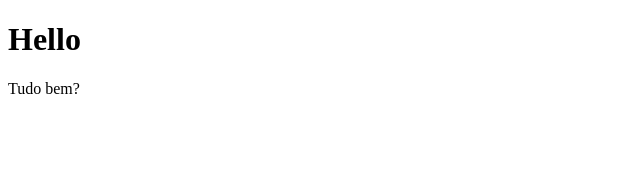
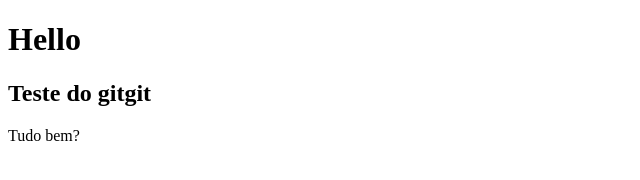
Before and after one commit to sabrinaborgess/Meu_primeiro_projeto, a plain HTML site: page index.html in a window 1280 px wide. Shown: the whole page, without its empty margins (0-640 px from the left). Drawn offline with Linux system fonts and the light colour scheme.

Commit message:
todos os arquivos

```diff
--- a/index.html
+++ b/index.html
@@ -8,7 +8,9 @@
 <body>
 
     <h1>Hello</h1>
+    <h2>Teste do gitgit  </h2>
     <p>Tudo bem?</p>
+
 
 </body>
 </html>
```
